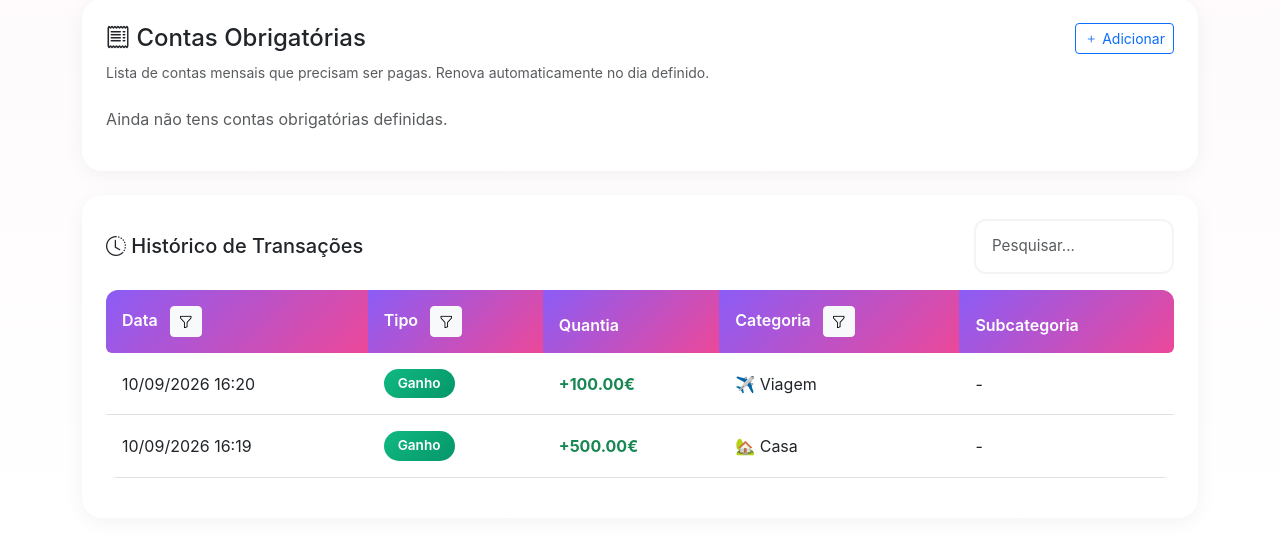
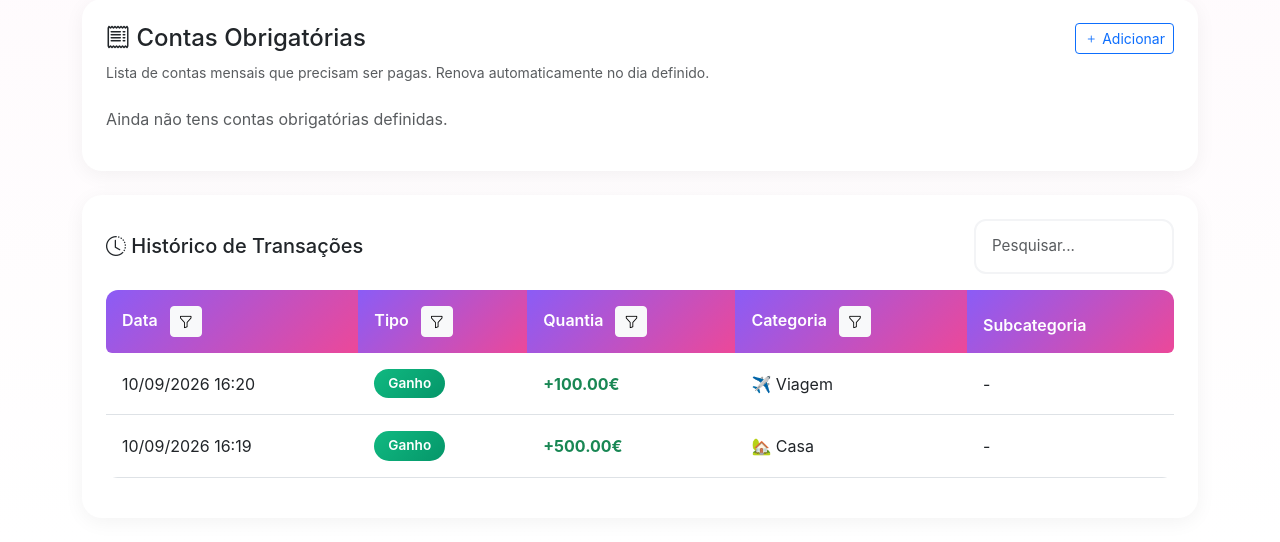
Before and after one commit to nicoly05/FinancialBot, a Flask app: page /dashboard in a window 1280 px wide. Shown: the part 1137-1679 px from the top of the page. Run offline with Flask 3, Linux system fonts and the light colour scheme; a user stored in the database is signed in.

Commit message:
ajuste nos filtros do dahsboard

```diff
--- a/templates/dashboard.html
+++ b/templates/dashboard.html
@@ -505,7 +505,11 @@
                                     <i class="bi bi-funnel"></i>
                                 </button>
                             </th>
-                            <th>Quantia</th>
+                            <th>Quantia
+                                <button class="btn btn-sm btn-light ms-2" onclick="toggleFilter('amount')">
+                                    <i class="bi bi-funnel"></i>
+                                </button>
+                            </th>
                             <th>
                                 Categoria
                                 <button class="btn btn-sm btn-light ms-2" onclick="toggleFilter('category')">
```
Also changed, not shown: instance/financial_bot.db.
